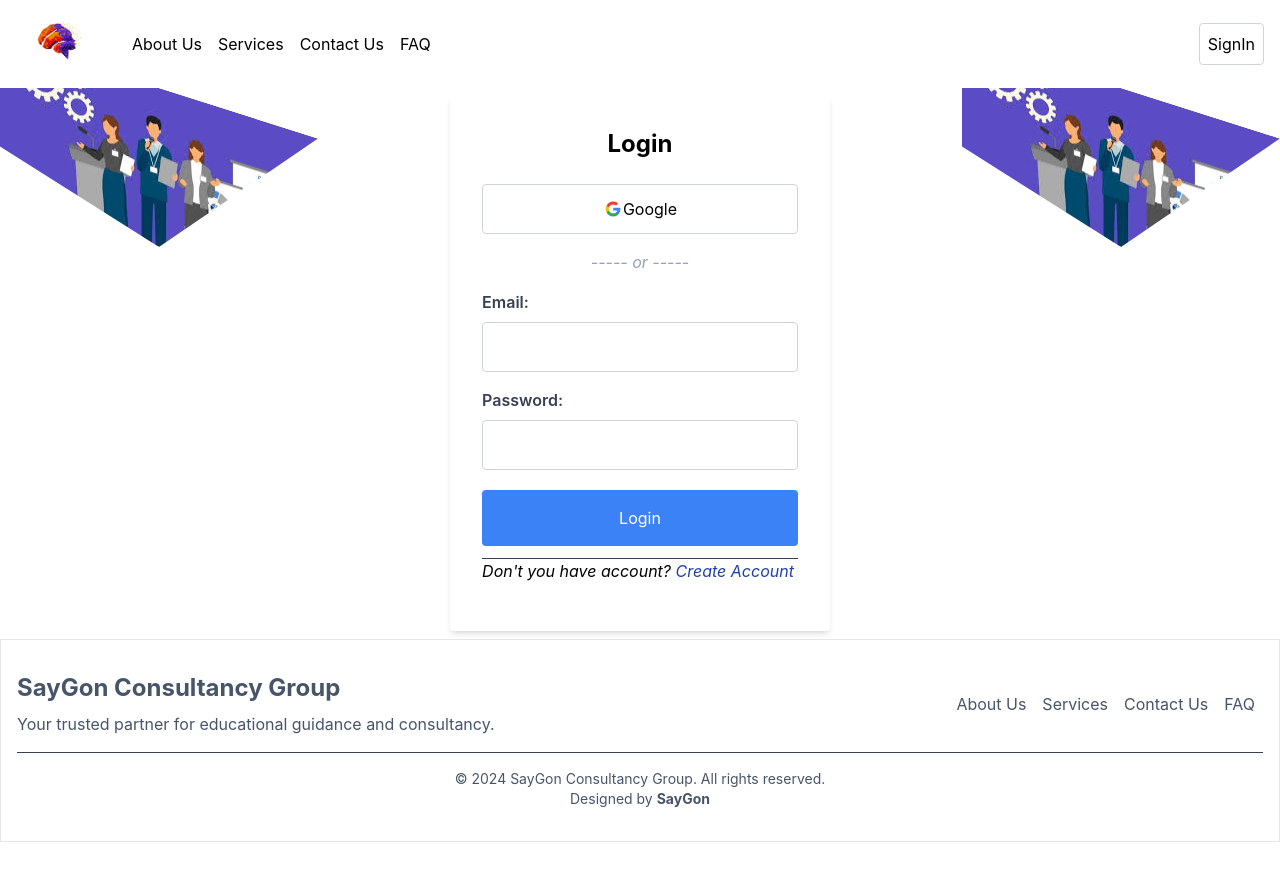
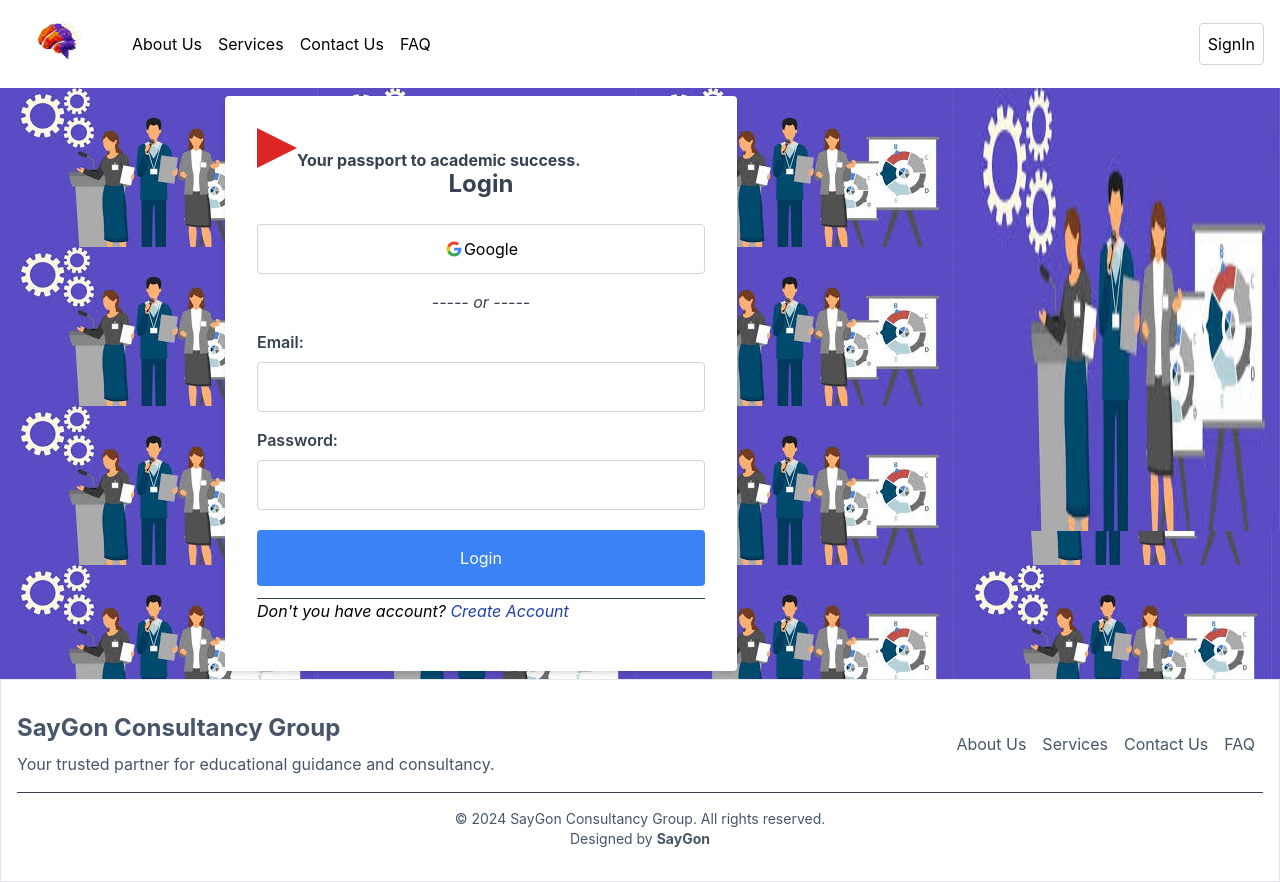
Before and after one commit to Birhanek/dmsClient, a React (Create React App) app: page /login in a window 1280 px wide. Before the commit the page ends 842 px from the top, so only its background shows below. Built offline with nearby package versions, Linux system fonts and the light colour scheme.

Commit message:
styling is added

```diff
--- a/src/components/dataInterface.ts
+++ b/src/components/dataInterface.ts
@@ -39,4 +39,7 @@ export interface DiagonalCutImageProps {
   src: string;
   alt?: string;
 }
+export interface CalloutProps {
+  title: string;
+}
 export default SignupFormData;
--- /dev/null
+++ b/src/helper/Callout.tsx
@@ -0,0 +1,12 @@
+import React from "react";
+import { CalloutProps } from "../components/dataInterface";
+
+const Callout: React.FC<CalloutProps> = ({ title }) => {
+  return (
+    <div className=" size-7 font-bold text-gray-700 left-3 w-full h-0 border-t-[20px] border-b-[20px] border-l-[40px] border-transparent border-l-red-600">
+      {title}
+    </div>
+  );
+};
+
+export default Callout;
--- a/src/helper/RectangularCut.tsx
+++ b/src/helper/RectangularCut.tsx
@@ -3,13 +3,13 @@ import { DiagonalCutImageProps } from "../components/dataInterface";
 
 const RectangularCut: React.FC<DiagonalCutImageProps> = ({ src, alt }) => {
   return (
-    <div className="overflow-hidden skew-y-6">
+    <div className="overflow-hidden skew-x-0">
       <img
         src={src}
         alt={alt}
-        className="w-full h-auto transform skew-y-12"
+        className="w-full h-3/4 transform skew-y-0"
         style={{
-          clipPath: "polygon(0 0, 100% 0, 50% 100%, 0 calc(100% - 50px))",
+          clipPath: "polygon(25% 0%, 75% 0%, 100% 100%, 0% 100%))",
         }} // Adjust the value to change the cut
       />
     </div>
--- a/src/pages/LoginForm.tsx
+++ b/src/pages/LoginForm.tsx
@@ -7,6 +7,7 @@ import GoogleAuth from "../components/authentication/GoogleAuth";
 import { useAuth } from "../components/hooks/hooks";
 import goodConsultation from "../assets/good-consultation.jpeg";
 import RectangularCut from "../helper/RectangularCut";
+import Callout from "../helper/Callout";
 
 const LoginForm = () => {
   const navigate = useNavigate();
@@ -46,15 +47,22 @@ const LoginForm = () => {
   }, [user, isAuthenticated, navigate]); // Add `navigate` as a dependency for safety
 
   return (
-    <section className=" flex flex-col md:flex-row lg:flex-row xl:flex-row">
-      <RectangularCut src={goodConsultation} alt="Good consultation" />
+    <section
+      className=" flex flex-col justify-between md:flex-row lg:flex-row xl:flex-row"
+      style={{
+        backgroundImage: `url(${goodConsultation})`,
+      }}
+    >
       <form
         onSubmit={handleSubmit}
-        className="max-w-lg mx-auto p-8 bg-white rounded shadow-md my-2"
+        className="max-w-lg w-full flex flex-col mx-auto p-8 bg-white rounded shadow-md my-2"
       >
-        <h2 className="text-2xl font-bold mb-6 text-center">Login</h2>
+        <Callout title="Your passport to academic success." />
+        <h2 className="text-2xl font-bold text-gray-700 mb-6 text-center">
+          Login
+        </h2>
         <GoogleAuth />
-        <p className=" italic text-center w-full py-4 text-slate-400">
+        <p className=" italic text-center w-full py-4 text-gray-700">
           ----- or -----
         </p>
         <div className="mb-4">
--- a/src/pages/SignInForm.tsx
+++ b/src/pages/SignInForm.tsx
@@ -65,11 +65,15 @@ const SignInForm: React.FC = () => {
     }
   };
   return (
-    <section className="flex flex-col justify-between md:flex-row xl:flex-row lg:flex-row">
-      <RectangularCut src={goodConsultation} alt="Good consultation" />
+    <section
+      className="flex flex-col justify-center md:flex-row xl:flex-row lg:flex-row"
+      style={{
+        backgroundImage: `url(${goodConsultation})`,
+      }}
+    >
       <form
         onSubmit={handleSubmit}
-        className="max-w-lg mx-auto p-8 bg-white rounded shadow-md"
+        className="max-w-lg w-full mx-auto mt-1 mb-1 p-8 bg-white rounded shadow-md"
       >
         <h2 className="text-2xl font-bold mb-6 text-center">Sign Up</h2>
 
@@ -169,7 +173,6 @@ const SignInForm: React.FC = () => {
           Sign Up
         </button>
       </form>
-      <RectangularCut src={goodConsultation} alt="Good consultation" />
     </section>
   );
 };
```
